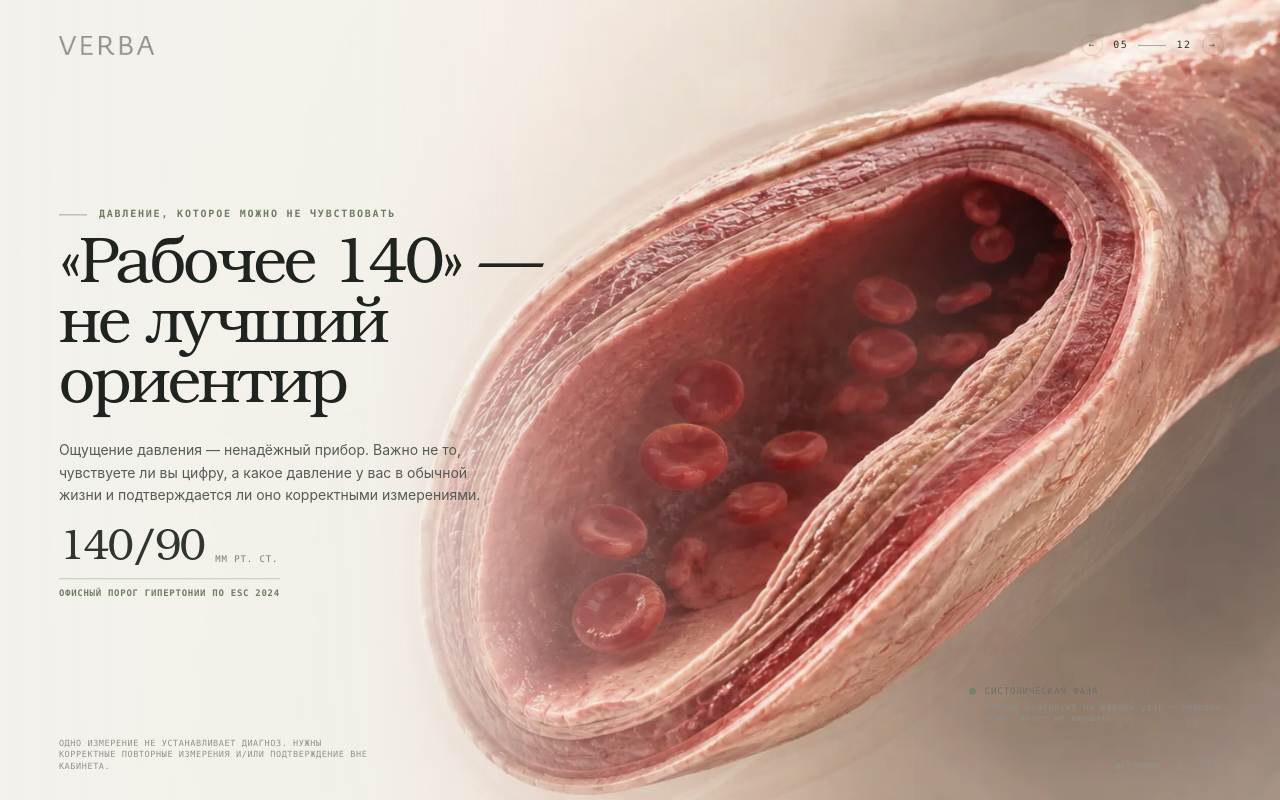
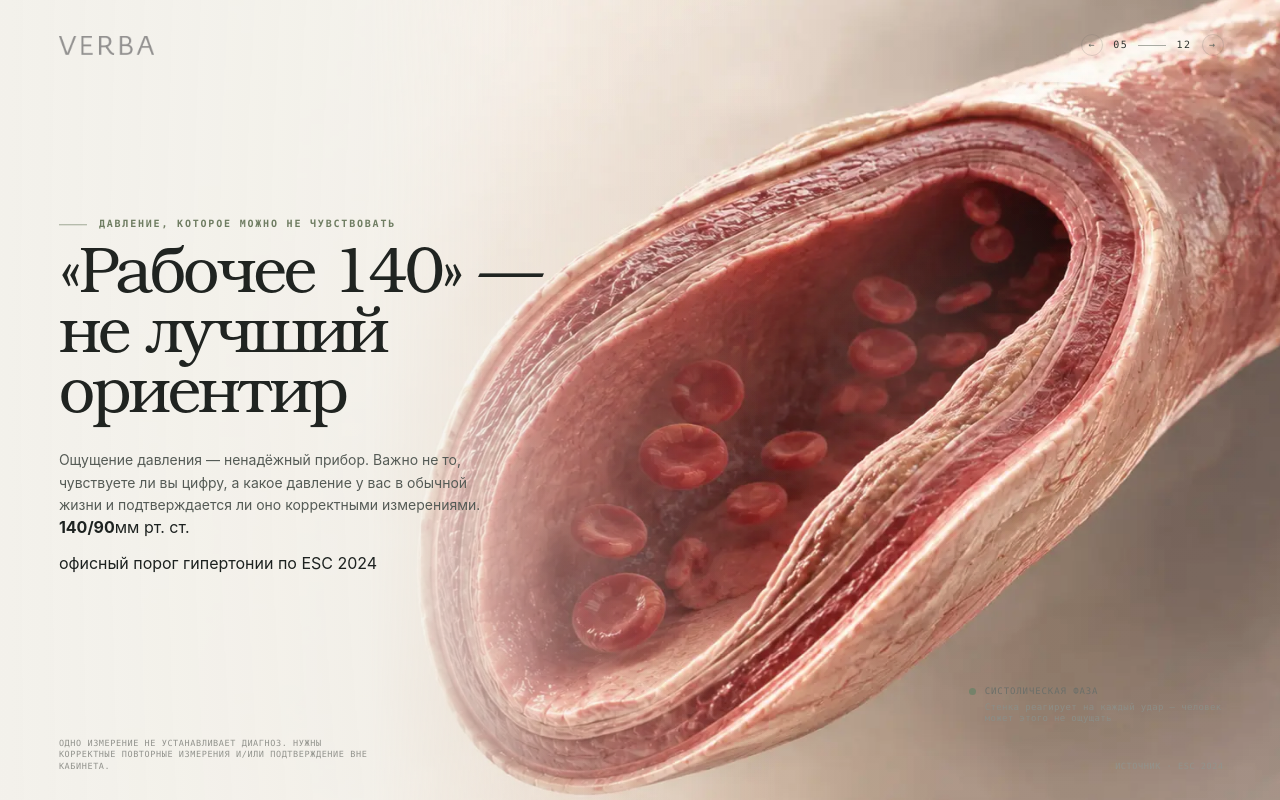
Before and after one commit to stepanMiller/verba-heart-lab, a Next.js app: page /pressure in a window 1280 px wide. Built offline with nearby package versions, Linux system fonts and the light colour scheme.

Commit message:
Make pressure scene interactive

```diff
--- a/app/globals.css
+++ b/app/globals.css
@@ -446,15 +446,36 @@ h1 {
 
 .pressure-peak {
   opacity: 0;
-  animation: systolic-cgi 1.08s cubic-bezier(.22,.61,.36,1) infinite;
+  animation: systolic-cgi 1.85s cubic-bezier(.22,.61,.36,1) infinite;
 }
 
 @keyframes systolic-cgi {
   0%, 100% { opacity: 0; }
   12% { opacity: .10; }
-  22% { opacity: .92; }
+  22% { opacity: var(--pressure-peak-opacity, .58); transform: scale(var(--pressure-wave-scale, 1)); }
   34% { opacity: .20; }
   52% { opacity: 0; }
+}
+
+.pressure-live-wave {
+  position: absolute;
+  z-index: 3;
+  top: 11%;
+  bottom: 11%;
+  left: 45%;
+  width: 13%;
+  border-radius: 48%;
+  opacity: var(--pressure-wave-opacity, .34);
+  background: linear-gradient(90deg, transparent, rgba(244,239,224,.46), rgba(255,252,242,.78), transparent);
+  filter: blur(12px);
+  mix-blend-mode: screen;
+  animation: pressure-wave-pass 1.85s cubic-bezier(.18,.72,.33,1) infinite;
+}
+
+@keyframes pressure-wave-pass {
+  0%, 8% { transform: translate3d(-170%,0,0) scaleX(var(--pressure-wave-scale, 1)); opacity: 0; }
+  28%, 67% { opacity: var(--pressure-wave-opacity, .34); }
+  92%, 100% { transform: translate3d(410%,0,0) scaleX(var(--pressure-wave-scale, 1)); opacity: 0; }
 }
 
 .pressure-copy { width: min(43vw, 665px); }
@@ -463,46 +484,19 @@ h1 {
 
 .pressure-title-line { white-space: nowrap; }
 
-.pressure-fact {
-  display: grid;
-  grid-template-columns: auto auto;
-  justify-content: start;
-  align-items: end;
-  column-gap: 10px;
-  margin-top: clamp(23px, 3.1vh, 34px);
-  color: #303530;
-}
-
-.pressure-fact strong {
-  font-family: "Iowan Old Style", "Baskerville", "URW Bookman", Georgia, serif;
-  font-size: clamp(2.35rem, 3.3vw, 3.65rem);
-  font-weight: 400;
-  line-height: .88;
-  letter-spacing: -.045em;
-}
-
-.pressure-fact span {
-  padding-bottom: 4px;
-  color: #757a74;
-  font: 500 9px/1.2 ui-monospace, SFMono-Regular, Menlo, monospace;
-  letter-spacing: .10em;
-  text-transform: uppercase;
-}
-
-.pressure-fact p {
-  grid-column: 1 / span 2;
-  margin: 9px 0 0;
-  padding-top: 9px;
-  width: min(380px, 100%);
-  border-top: 1px solid rgba(111,125,98,.36);
-  color: #6f7d62;
-  font: 600 9px/1.25 ui-monospace, SFMono-Regular, Menlo, monospace;
-  letter-spacing: .08em;
-  text-transform: uppercase;
-}
+.pressure-control { margin-top: clamp(20px,2.8vh,30px); width: min(470px,100%); }
+.pressure-reading { display: flex; align-items: end; gap: 10px; color: #303530; }
+.pressure-reading strong { font-family: "Iowan Old Style", "Baskerville", "URW Bookman", Georgia, serif; font-size: clamp(2.35rem,3.3vw,3.65rem); font-weight: 400; line-height: .88; letter-spacing: -.045em; }
+.pressure-reading span { padding-bottom: 4px; color: #757a74; font: 500 9px/1.2 ui-monospace, SFMono-Regular, Menlo, monospace; letter-spacing: .10em; text-transform: uppercase; }
+.pressure-control input[type="range"] { width: 100%; margin-top: 12px; accent-color: #6f7d62; cursor: pointer; }
+.pressure-range-labels { display: flex; justify-content: space-between; margin-top: 1px; color: #9a9b96; font: 500 6.5px/1 ui-monospace, SFMono-Regular, Menlo, monospace; letter-spacing: .06em; }
+.pressure-state { display: grid; gap: 4px; margin-top: 7px; min-height: 35px; }
+.pressure-state strong { color: #6f7d62; font: 600 8px/1.25 ui-monospace, SFMono-Regular, Menlo, monospace; letter-spacing: .07em; text-transform: uppercase; }
+.pressure-state span { max-width: 440px; color: #777b75; font-size: 10px; line-height: 1.35; }
+.pressure-state.is-threshold strong { color: #7c675d; }
 
 .pressure-status {
-  animation-duration: 1.08s;
+  animation-duration: 1.85s;
 }
 
 .vascular-experience::after {
@@ -616,7 +610,7 @@ h1 {
   h1 { font-size: clamp(2.7rem, 8vw, 4.7rem); }
   .lead { max-width: 46ch; }
   .scene-caption { display: none; }
-  .pressure-fact { margin-top: 18px; }
+  .pressure-control { margin-top: 16px; }
   .vascular-copy { width: min(82vw, 710px); }
   .vascular-copy h1 { font-size: clamp(2.55rem, 7.5vw, 4.45rem); }
 }
@@ -645,7 +639,7 @@ h1 {
 
 @media (prefers-reduced-motion: reduce) {
   *, *::before, *::after { scroll-behavior: auto !important; animation-duration: .001ms !important; animation-iteration-count: 1 !important; }
-  .pressure-peak { opacity: .42; }
+  .pressure-peak { opacity: var(--pressure-peak-opacity, .42); }
   .risk-athero-stream i { opacity: .72; }
   .risk-pressure-wave { opacity: .18; }
 }
@@ -821,9 +815,13 @@ h1 {
   .risk-chain span { font-size: 6px; }
   .risk-chain strong { font-size: 7.5px; }
 
-  .pressure-fact { margin-top: 10px; }
-  .pressure-fact strong { font-size: 2.3rem; }
-  .pressure-fact p { margin-top: 6px; padding-top: 6px; font-size: 7px; }
+  .pressure-control { margin-top: 9px; }
+  .pressure-reading strong { font-size: 2.2rem; }
+  .pressure-reading span { font-size: 7px; }
+  .pressure-control input[type="range"] { margin-top: 7px; }
+  .pressure-state { gap: 2px; margin-top: 4px; min-height: 30px; }
+  .pressure-state strong { font-size: 6.5px; }
+  .pressure-state span { max-width: 39ch; font-size: 8px; line-height: 1.28; }
 
   .trajectory-block { margin-top: 10px; }
   .trajectory-kicker { margin-bottom: 6px; font-size: 7px; }
@@ -1216,7 +1214,7 @@ h1 {
   .pressure-copy { top: 35%; }
   .pressure-copy h1 { font-size: clamp(2.2rem, 10.8vw, 3.15rem); }
   .pressure-copy .lead { font-size: 11.5px; line-height: 1.42; }
-  .pressure-fact { margin-top: 12px; }
+  .pressure-control { margin-top: 10px; }
   .vascular-copy { top: 35%; }
   .vascular-copy h1 { font-size: clamp(2.1rem, 10.4vw, 3rem); max-width: 14ch; }
   .vascular-copy .lead { margin-top: 12px; font-size: 11.5px; line-height: 1.42; }
```
